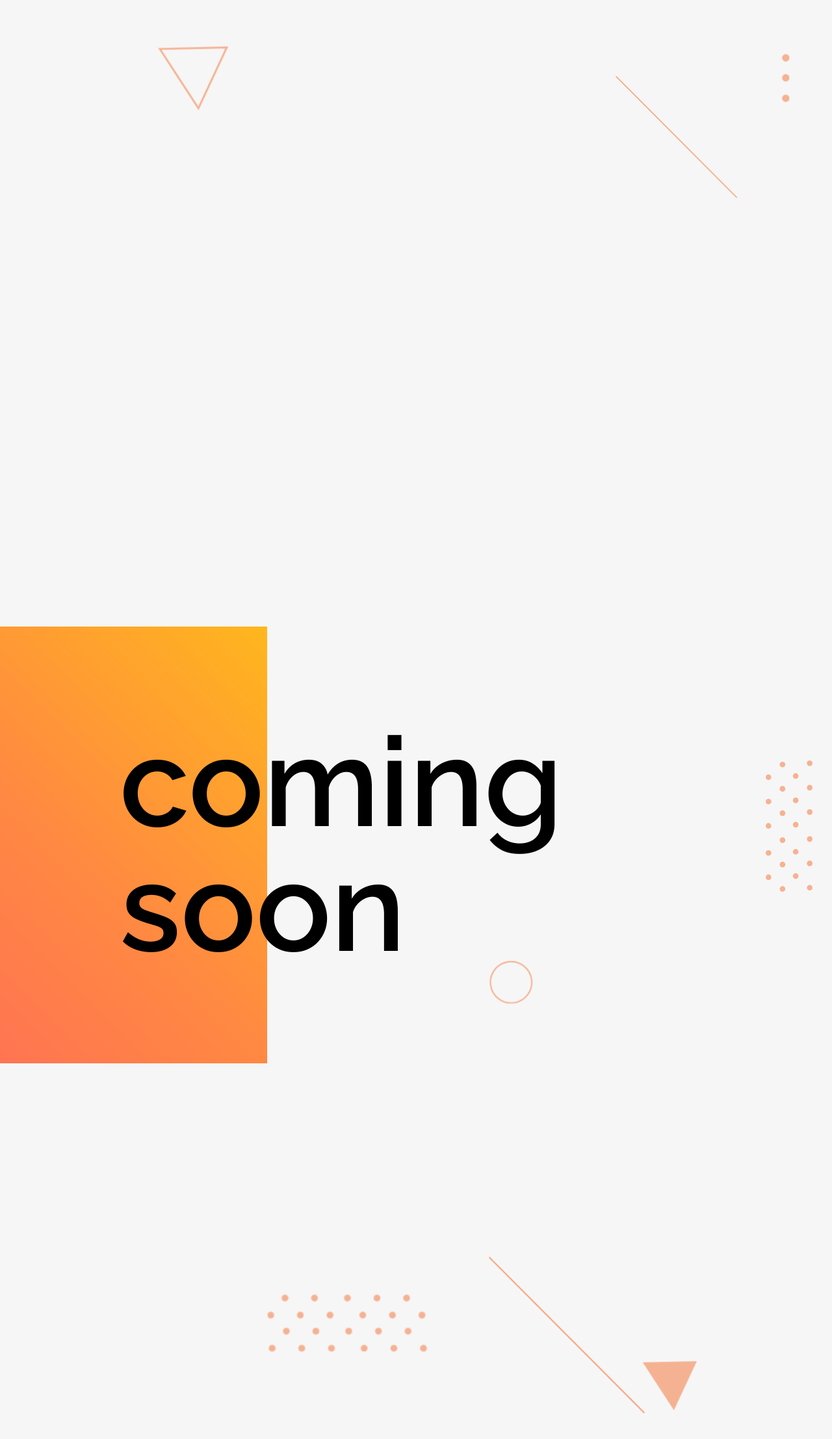
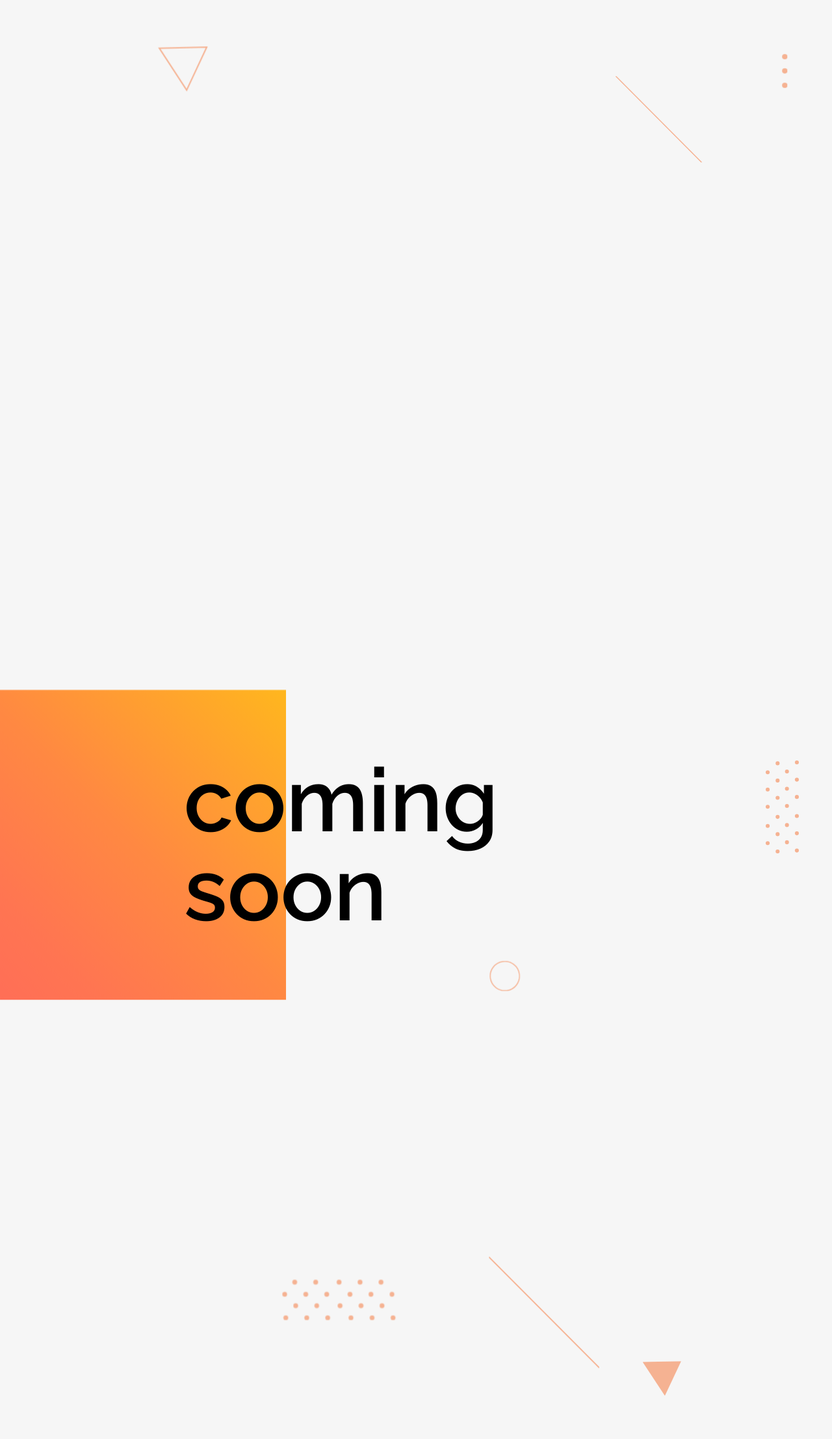
Before and after one commit to aselhid/aselhid.github.io, a PHP site: page /index.html in a window 1280 px wide. Shown: the top 2214 px of the page at 65% size. Run offline with PHP 8.4, Linux system fonts and the light colour scheme.

Commit message:
temporary @media screen rules

```diff
--- a/assets/css/style.css
+++ b/assets/css/style.css
@@ -306,9 +306,9 @@
 
 .section__three--dot2 {
 	position: absolute;
-	width: 5.5rem;
-	top: 145%;
-	left: 5%;
+	width: 5rem;
+	top: 146%;
+	left: 4%;
 	transform: rotate(90deg);
 }
 
@@ -319,3 +319,27 @@
 	75% {transform: rotate(270deg);}
 	100% {transform: rotate(360deg);}
 }
+
+@media screen and (max-width: 2560px) {
+	html {
+		font-size: 133%;
+	}
+}
+
+@media screen and (max-width: 1920px) {
+	html {
+		font-size: 100%;
+	}
+}
+
+@media screen and (max-width: 1440px) {
+	html {
+		font-size: 75%;
+	}
+}
+
+@media screen and (max-width: 1366px) {
+	html {
+		font-size: 71%;
+	}
+}
```
